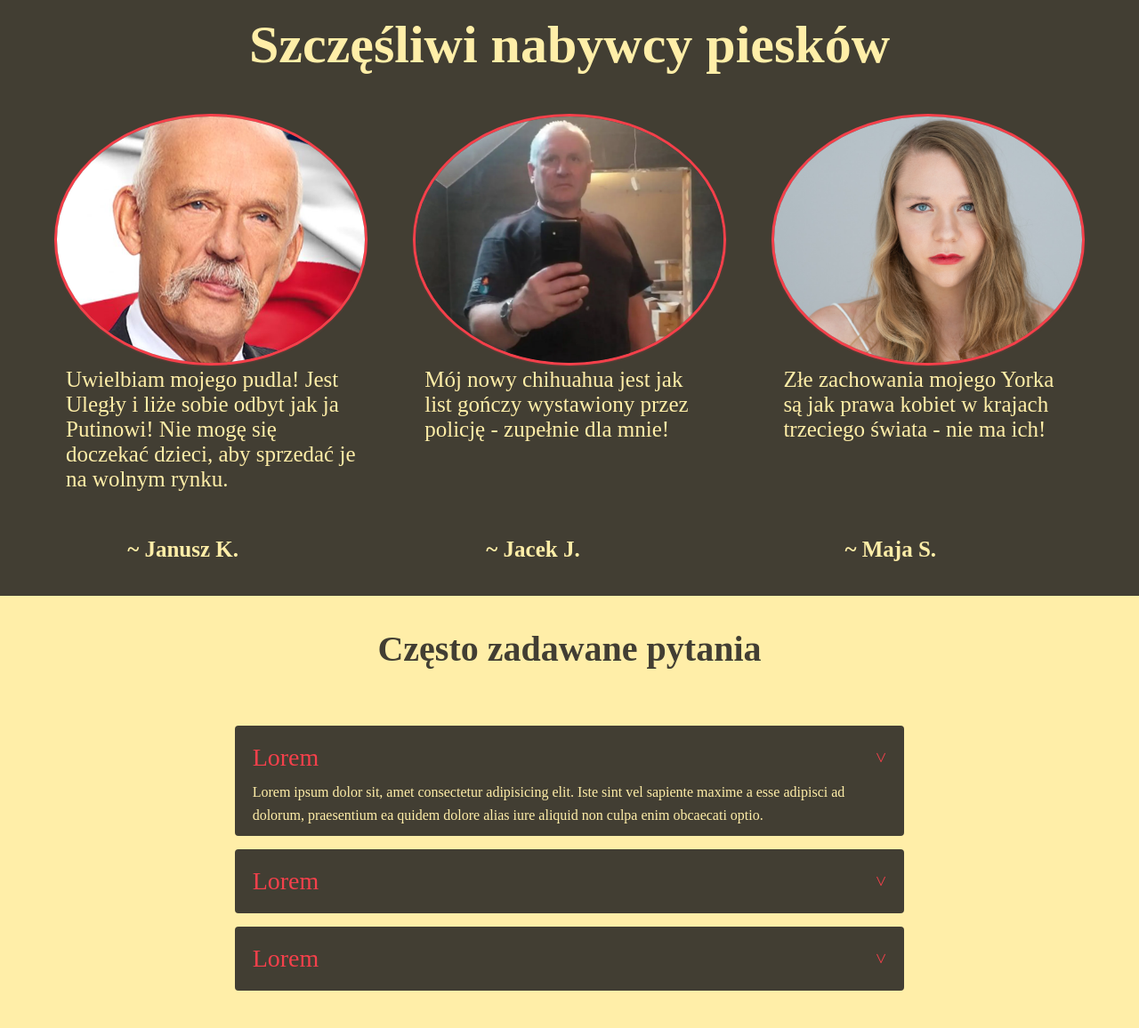
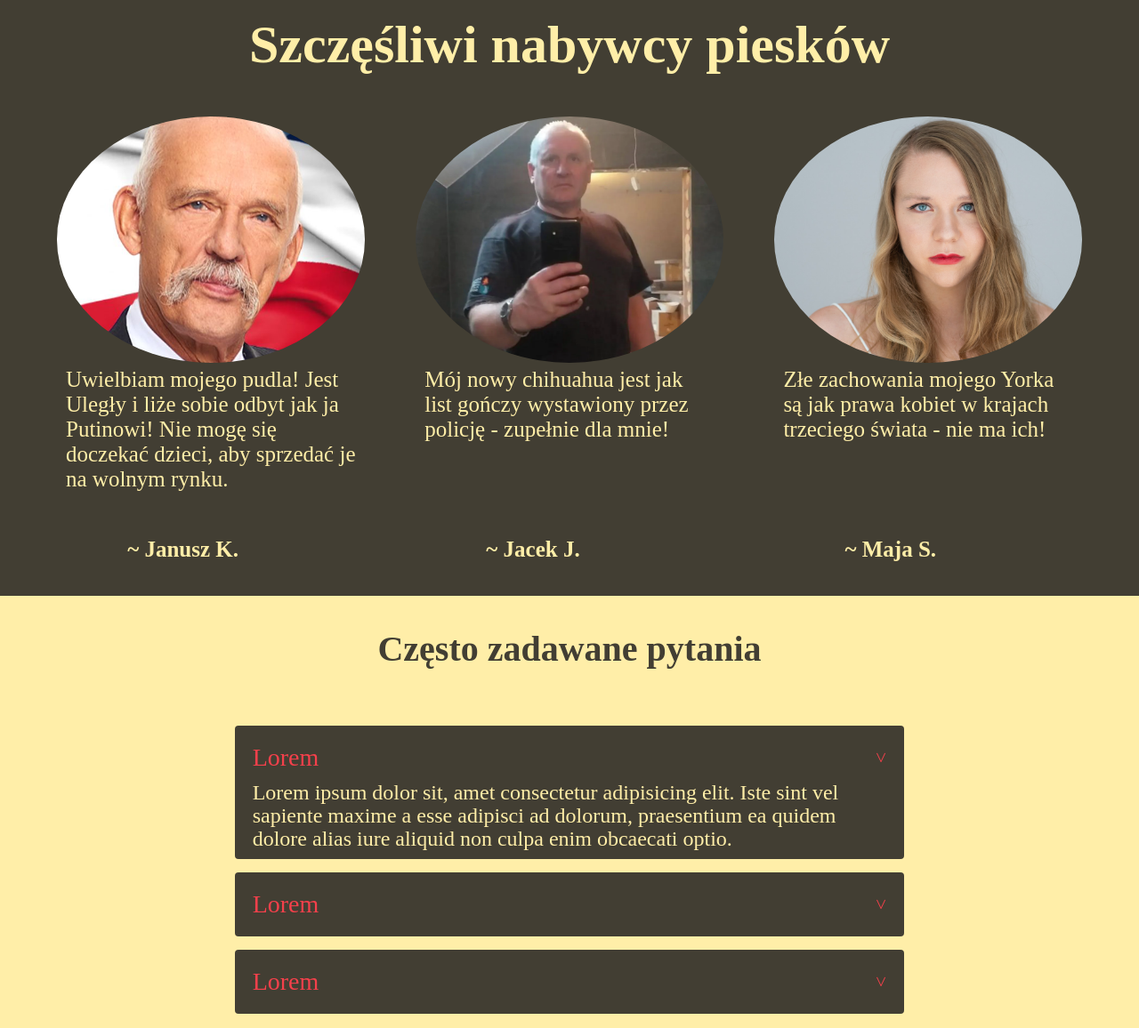
Before and after one commit to Reiv21/Reiv21.github.io, a plain HTML site: page index.html in a window 1280 px wide. Shown: the part 2900-4056 px from the top of the page at 89% size. Drawn offline with Linux system fonts and the light colour scheme.

Commit message:
zmiana w css lmao

```diff
--- a/style.css
+++ b/style.css
@@ -154,7 +154,8 @@ main > div {
     align-items: center;
 }
 .zdjecie_z_tekstem img {
-    box-shadow: var(--color2) 0px 7px 29px 0px;    border-radius: 10%;
+    box-shadow: var(--color2) 0px 7px 29px 0px;
+    border-radius: 10%;
     width: 50%;
 }
 .zdjecie_z_tekstem h2 {
@@ -201,7 +202,7 @@ main > div {
     height: 0.5vh;
 }
 .opinie img{
-    box-shadow: var(--color4) 0px 1px 4px, var(--color4) 0px 0px 0px 3px;    width: 100%;
+    width: 100%;
     object-fit: cover;
     height: 100%;
     border-radius: 50%;
@@ -261,11 +262,12 @@ main > div {
     border-radius: 4px;
 }
 .pytania_i_odpowiedzi .odpowiedz {
+    font-size: 24px;
     padding: 0 10px;
     line-height: 26px;
     max-height: 0;
     overflow: hidden;
-    transition: max-height 0.5s;
+    transition: max-height 0s linear;
 }
 .pytania_i_odpowiedzi label + input[type="radio"]:checked + .odpowiedz {
     max-height: 1000vh;
```
